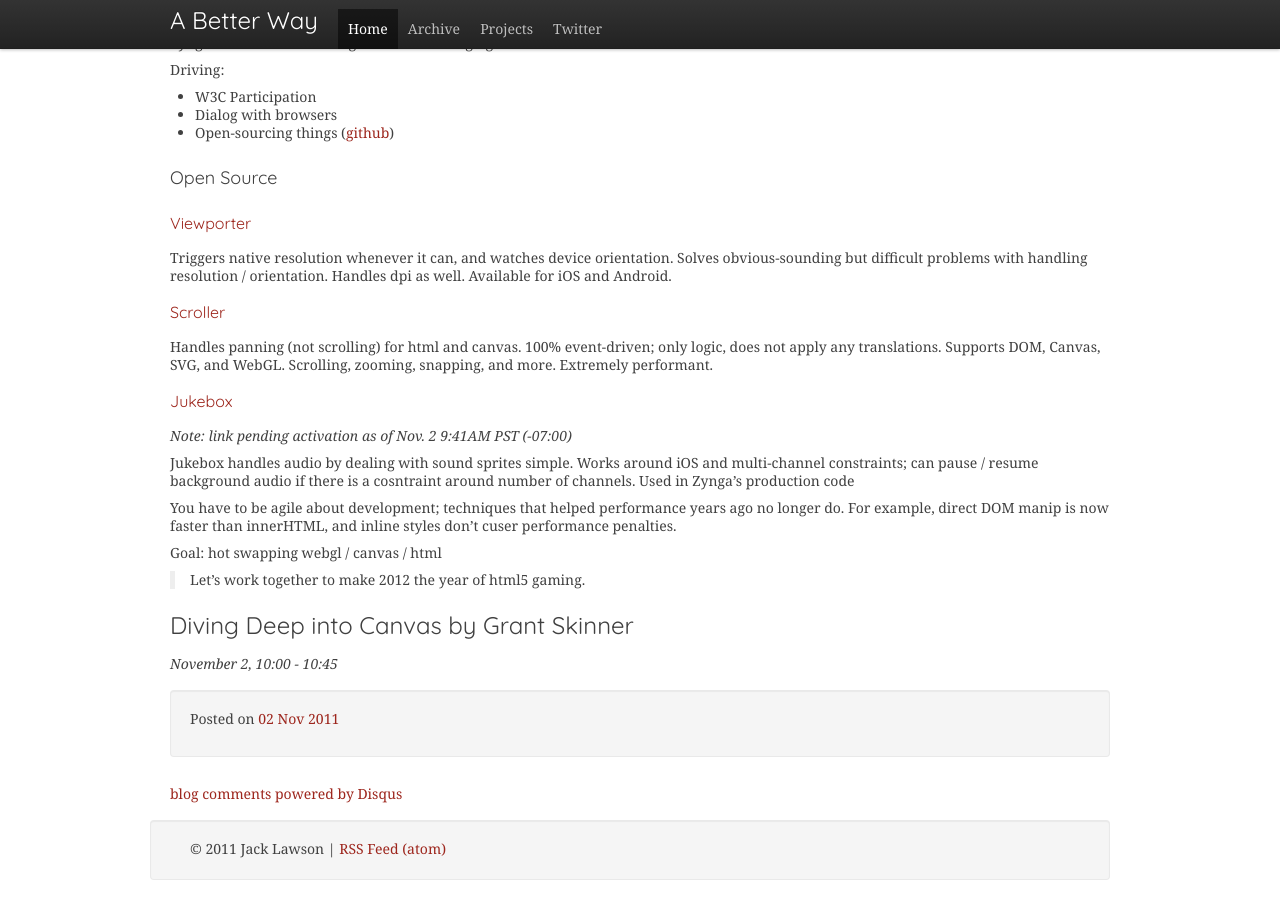
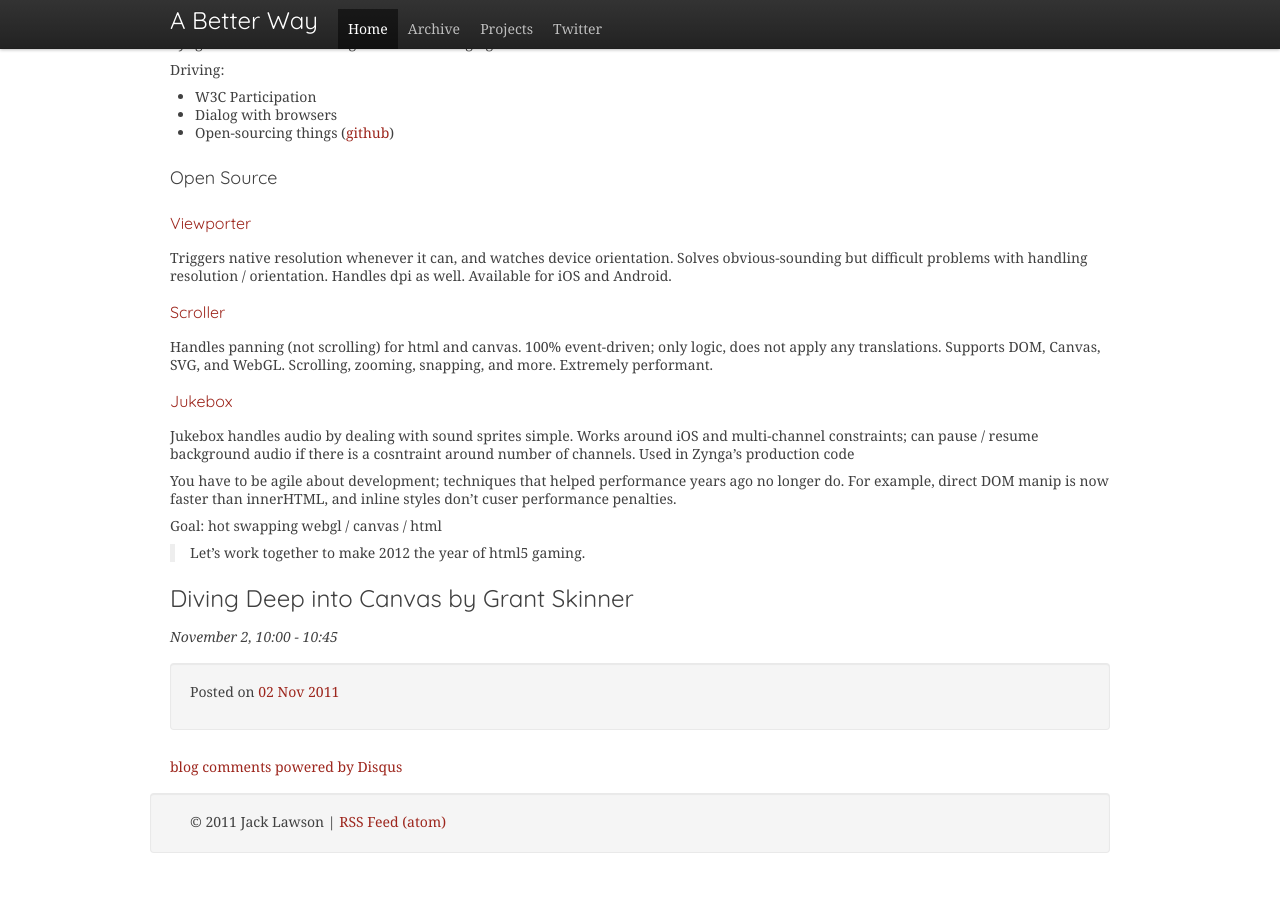
Before and after one commit to ajacksified/ajacksified.github.com, a Jekyll site: the page built from _posts/2011-11-02-new-game-conf-liveblog-2.markdown, in a window 1280 px wide and 900 px high, scrolled down 1101 px. Built offline with Jekyll 4.4.1, drawn with Linux system fonts in a browser that asks for light colours; nearby versions of some CDN libraries; some web fonts are replaced; Markdown is read by kramdown in place of the engine named in the settings; comment, search, counter and statistics services are not loaded; after the commit the page ends 1974 px from its top, so only the background shows below that.

```diff
--- a/_posts/2011-11-02-new-game-conf-liveblog-2.markdown
+++ b/_posts/2011-11-02-new-game-conf-liveblog-2.markdown
@@ -107,8 +107,6 @@
 Scrolling, zooming, snapping, and more. Extremely performant.
 
 #### [Jukebox](https://github.com/zynga/jukebox)
-*Note: link pending activation as of Nov. 2 9:41AM PST (-07:00)*
-
 Jukebox handles audio by dealing with sound sprites simple. Works around iOS
 and multi-channel constraints; can pause / resume background audio if there
 is a cosntraint around number of channels. Used in Zynga's production code
```
